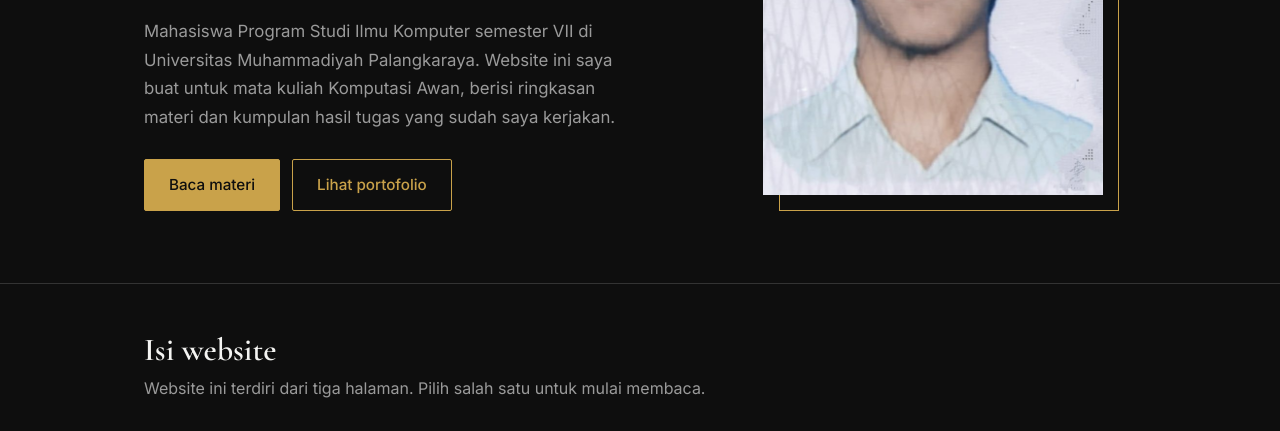
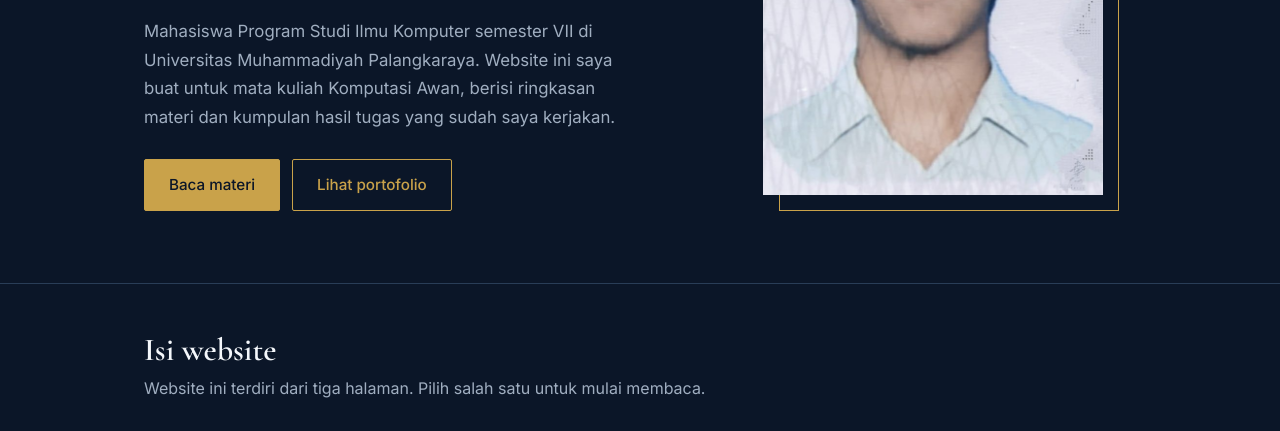
Before and after one commit to Reisokiii73/tugas3-cloud-2353027117, a plain HTML site: page index.html in a window 1280 px wide. Shown: the part 395-826 px from the top of the page. Drawn offline with nearby package versions, Linux system fonts and the light colour scheme.

Commit message:
Update CSS color variables for improved theme

```diff
--- a/assets/css/style.css
+++ b/assets/css/style.css
@@ -1,13 +1,13 @@
 
 :root {
-  --black: #0e0e0e;
-  --coal: #161616;
-  --graphite: #1f1f1f;
-  --line: #333333;
-  --grey: #9a9a9a;
-  --silver: #d8d8d8;
-  --white: #f4f4f2;
-  --gold: #c9a24a;
+  --black: #0B1628;
+  --coal: #10213A;
+  --graphite: #172B45;
+  --line: #293D57;
+  --grey: #A0AEC0;
+  --silver: #D8E1ED;
+  --white: #F4F7FB;
+  --gold: #C9A24A;
   --serif: "Cormorant Garamond", Georgia, "Times New Roman", serif;
   --sans: "Inter", "Segoe UI", system-ui, -apple-system, Arial, sans-serif;
 }
```
